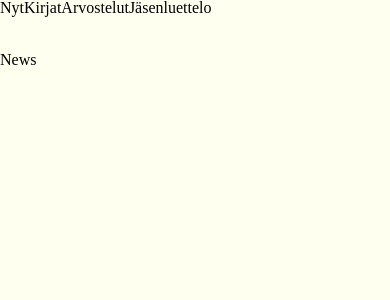
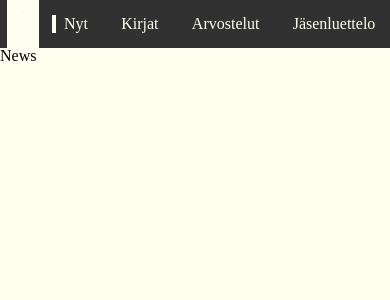
Before and after one commit to Lawok/mikawaltari-frontend, a Vue app: page /news in a window 390 px wide. Shown: the top 300 px of the page. Built offline with nearby package versions, Linux system fonts and the light colour scheme; a web font is replaced by a local one.

Commit message:
Add navigation bar, routing and initial styles for it

```diff
--- /dev/null
+++ b/src/components/common/Navigation.vue
@@ -0,0 +1,106 @@
+<template>
+  <div class="navigation">
+    <img
+      class="navigation-item"
+      src="../../assets/mw-new-logo-apng-fast.png"
+      @click="navigate(routes[0].routeName)"
+    />
+    <div
+      v-for="route in routes"
+      :key="route.routeName"
+      class="navigation-item"
+      :class="{ active: isActiveRoute(route.routeName) }"
+      @click="navigate(route.routeName)"
+    >
+      {{ route.label }}
+    </div>
+  </div>
+</template>
+
+<script>
+export default {
+  name: 'Navigation',
+  props: {
+    routes: Array
+  },
+  computed: {
+    activeRoute() {
+      return this.$route.name;
+    }
+  },
+  methods: {
+    navigate(name) {
+      if (!this.isActiveRoute(name)) {
+        this.$router.push({ name })
+      }
+    },
+    isActiveRoute(name) {
+      return this.$route.name === name;
+    }
+  }
+}
+</script>
+
+<style lang="scss" scoped>
+@import '../../styles/app';
+
+$border-highlight-size: 4px;
+
+.navigation {
+  position: fixed;
+  top: 0;
+  left: 0;
+  right: 0;
+  height: $navigation-height-lg;
+  display: flex;
+  flex-direction: row;
+  align-items: center;
+  justify-content: space-around;
+  background-color: $negative-background;
+  color: $negative-text;
+
+  img.navigation-item {
+    height: $navigation-height-lg;
+  }
+
+  .navigation-item {
+    cursor: pointer;
+
+    &:not(img) {
+      height: $navigation-height-lg / 4 - $border-highlight-size;
+      line-height: $navigation-height-lg / 4 - $border-highlight-size;
+      border-bottom: $border-highlight-size solid transparent;
+    }
+
+    &:not(img):hover,
+    &.active {
+      border-bottom-color: $negative-text;
+    }
+  }
+}
+
+.navigation {
+  @include sm-and-down {
+    height: $navigation-height-sm;
+
+    img.navigation-item {
+      height: $navigation-height-sm;
+    }
+
+    .navigation-item {
+      &:not(img) {
+        height: auto;
+        line-height: initial;
+        border-bottom: 0;
+        padding: 0 8px;
+        border-left: $border-highlight-size solid transparent;
+      }
+
+      &:not(img):hover,
+      &.active {
+        border-left-color: $negative-text;
+      }
+    }
+  }
+}
+</style>
--- a/src/components/routes/MainPage.vue
+++ b/src/components/routes/MainPage.vue
@@ -1,19 +1,19 @@
 <template>
   <div class="mainpage">
-    <div class="navigation">
-      <div v-for="route in routes" :key="route.routeName">
-        {{ route.label }}
-      </div>
-    </div>
-    <component :is="childComponent"></component>
+    <navigation :routes="routes" />
+    <transition name="fade" mode="out-in">
+      <component :is="childComponent"></component>
+    </transition>
   </div>
 </template>
 
 <script>
+import Navigation from '../common/Navigation';
 
 export default {
   name: 'MainPage',
   components: {
+    Navigation
   },
   props: ['childComponent'],
   data() {
@@ -39,11 +39,20 @@ export default {
   flex: 1;
   flex-direction: column;
   background-color: $background;
+  margin-top: $navigation-height-lg;
+
+  @include sm-and-down {
+    margin-top: $navigation-height-sm;
+  }
 }
 
-.navigation {
-  display:flex;
-  flex-direction: row;
-  margin-bottom: 36px;
+.fade-enter-active,
+.fade-leave-active {
+  transition: opacity .3s;
+}
+
+.fade-enter,
+.fade-leave-to {
+  opacity: 0;
 }
 </style>
--- a/src/styles/app.scss
+++ b/src/styles/app.scss
@@ -1,5 +1,7 @@
 @import './globals/reset.scss';
 @import './themes/default.scss';
+@import './variables/variables.scss';
+@import './mixins/breakpoints.scss';
 
 body {
   font-family: 'Artifika', 'Times New Roman', serif;
--- /dev/null
+++ b/src/styles/mixins/breakpoints.scss
@@ -0,0 +1,3 @@
+@mixin sm-and-down {
+  @media (max-width: 900px) { @content; }
+}
--- a/src/styles/themes/default.scss
+++ b/src/styles/themes/default.scss
@@ -2,6 +2,7 @@
 
 // Main
 $background: $white;
+$negative-background: $dark-gray;
 $text: $dark-gray;
 $negative-text: $white;
 
--- /dev/null
+++ b/src/styles/variables/variables.scss
@@ -0,0 +1,2 @@
+$navigation-height-lg: 128px;
+$navigation-height-sm: 48px;
```
Also changed, not shown: src/assets/mw-new-logo-apng-fast.png (added).
